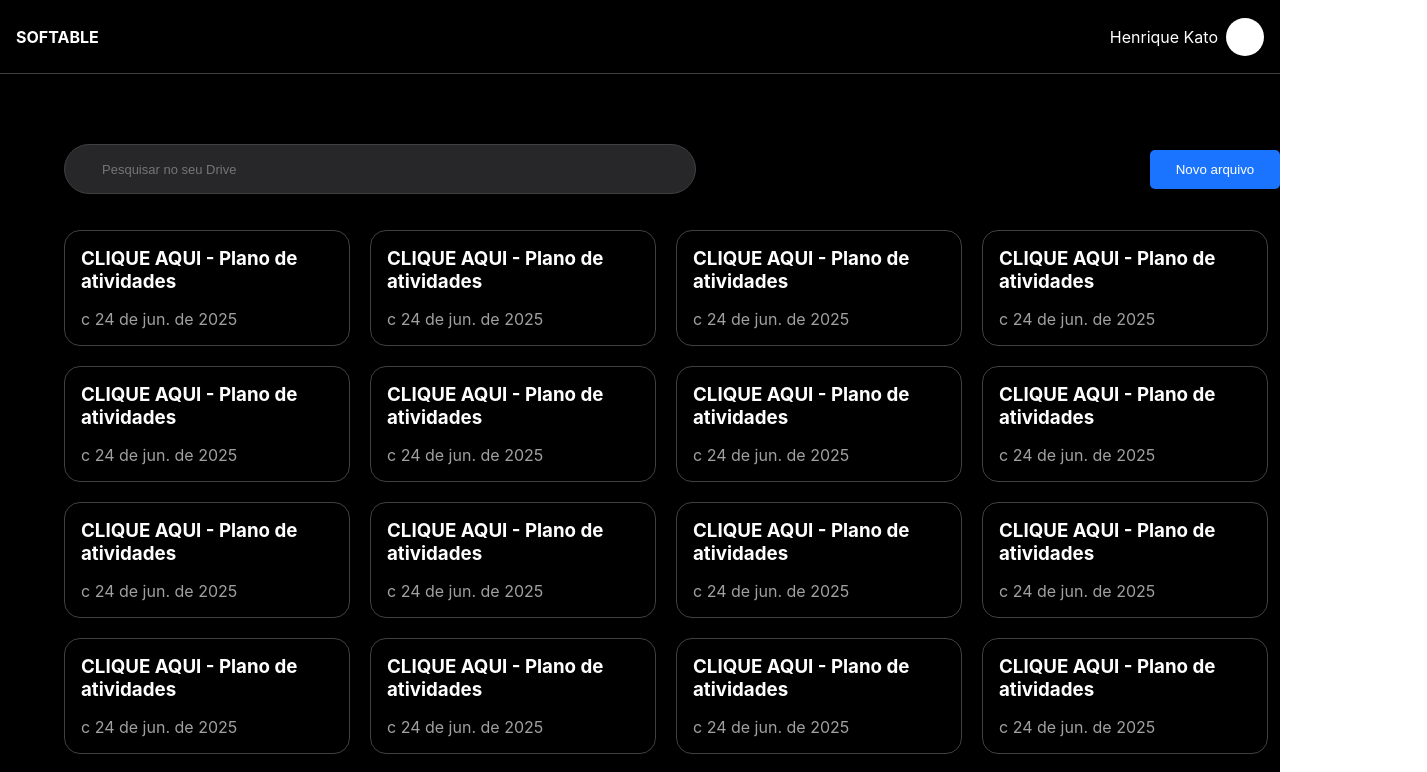
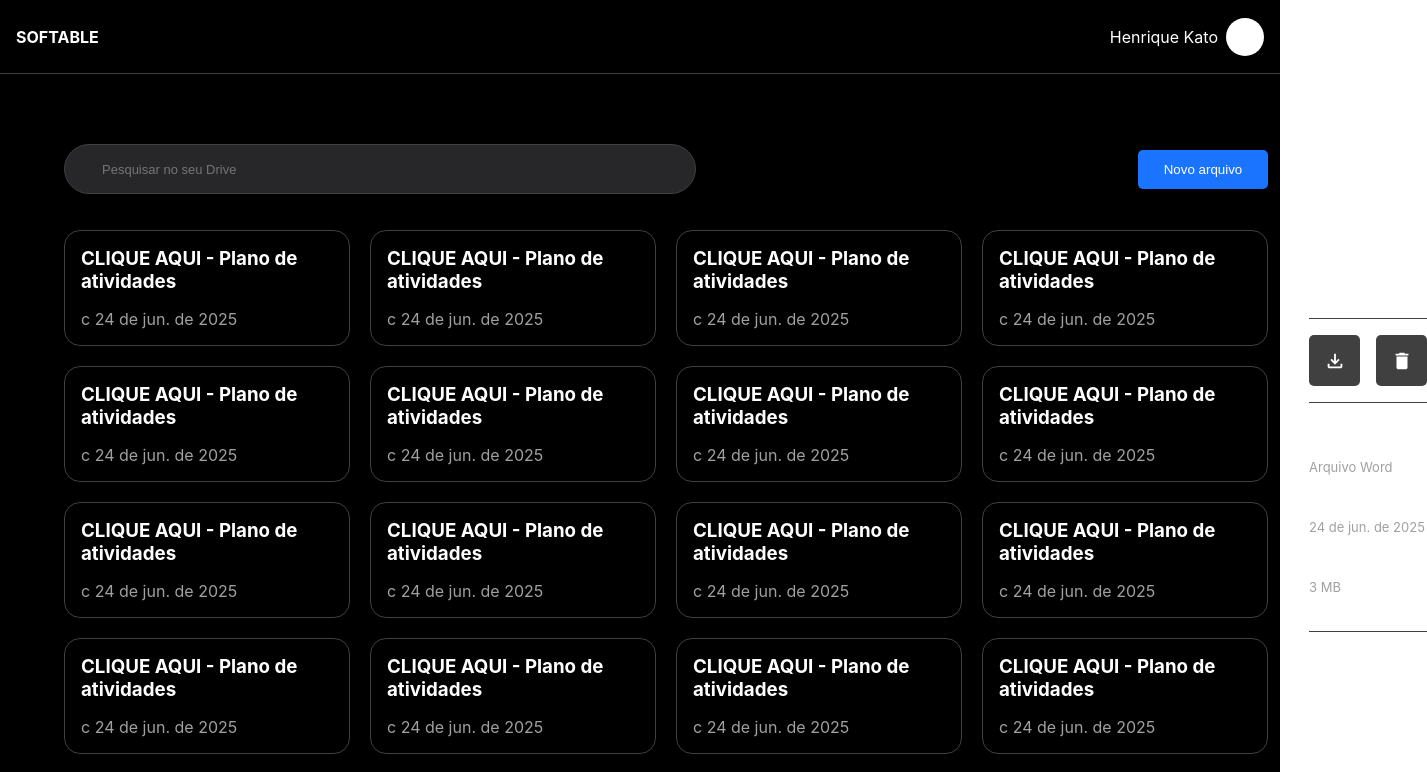
Before and after one commit to henrique-kato/google-drive, a Next.js app: page / in a window 1280 px wide. Shown: the top 772 px of the page, 1427 px wide, since content can reach past the window. Built offline with nearby package versions, Linux system fonts and the light colour scheme.

Commit message:
feat: display file information on the side

```diff
--- a/app/page.tsx
+++ b/app/page.tsx
@@ -8,13 +8,20 @@ import { Header } from "@components/Header";
 import { SearchContainer } from "@components/containers/SearchContainer";
 import { FileList } from "@components/containers/FileList";
 import { FilesContainer } from "@components/containers/FilesContainer";
+import { FileContent } from "@components/containers/FileContent";
+import { useState } from "react";
 
 export default function Home() {
+  const [title, setTitle] = useState("CLIQUE AQUI - Plano de atividades");
+  const [fileType, setFileType] = useState("Word");
+  const [date, setDate] = useState("24 de jun. de 2025");
+  const [fileSize, setFileSize] = useState("3 MB");
+
   return (
     <Container>
       <Head>
-        <title>Create Next App</title>
-        <meta name="description" content="Generated by create next app" />
+        <title>Google Drive</title>
+        <meta name="description" content="Drive" />
         <link rel="icon" href="/favicon.ico" />
       </Head>
       <Header/>
@@ -23,6 +30,7 @@ export default function Home() {
           <SearchContainer/>
           <FileList />
         </FilesContainer>
+        <FileContent title={title} fileType={fileType} date={date} fileSize={fileSize}/>
       </Main>
     </Container>
   );
--- a/app/src/components/commons/buttons/NewFileButton.tsx
+++ b/app/src/components/commons/buttons/NewFileButton.tsx
@@ -9,8 +9,8 @@ const NewFileButtonStyle = styled.button`
   height: 39px;
   border: none;
   cursor: pointer;
-  :hover {
-    background: #71a1f3;
+  &:hover {
+    background: #357fff;
   }
 `
 
--- /dev/null
+++ b/app/src/components/commons/containers/FileContent.tsx
@@ -0,0 +1,109 @@
+import styled from "styled-components";
+import { FaFileAlt } from "react-icons/fa";
+import { MdDelete } from "react-icons/md";
+import { MdOutlineFileDownload } from "react-icons/md";
+
+type FileContentProps = {
+  title: string;
+  fileType: string;
+  date: string;
+  fileSize: string;
+}
+
+const FileContentStyle = styled.div`
+  display: flex;
+  flex-direction: column;
+  border-bottom: 1px solid #404040;
+  color: white;
+  gap: 36px;
+  position: sticky;
+  height: fit-content;
+  padding-bottom: 36px;
+
+  h2 {
+    font-size: large;
+  }
+`
+
+const FileTitle = styled.div`
+  display: flex;
+  flex-direction: column;
+  gap: 16px;
+`
+
+const FileInfo = styled.div`
+  display: flex;
+  flex-direction: column;
+  gap: 24px;
+`
+
+const IconContainer = styled.div`
+  border-top: 1px solid #404040;
+  border-bottom: 1px solid #404040;
+  padding: 16px 0;
+  display: flex;
+  gap: 16px;
+`
+
+const Icon = styled.div`
+  background: #404040;
+  border-radius: 5px;
+  width: 51px;
+  height: 51px;
+  display: flex;
+  justify-content: center;
+  align-items: center;
+  cursor: pointer;
+`
+
+const InfoContainer = styled.div`
+  display: flex;
+  flex-direction: column;
+  gap: 4px;
+`
+
+const TitleParagraph = styled.p`
+  font-size: small;
+  margin: 0;
+`
+
+const InfoParagraph = styled.p`
+  font-size: small;
+  color: #A0A0A0;
+  margin: 0;
+`
+
+function FileContent({title, fileType, date, fileSize}: FileContentProps){
+  return (
+    <FileContentStyle>
+      <FileTitle>
+        <FaFileAlt size={29}/>
+        <h2>{title}</h2>
+      </FileTitle>
+      <IconContainer>
+        <Icon>
+          <MdOutlineFileDownload size={22}/>
+        </Icon>
+        <Icon>
+          <MdDelete size={22}/>
+        </Icon>
+      </IconContainer>
+      <FileInfo>
+        <InfoContainer>
+          <TitleParagraph>Tipo do arquivo</TitleParagraph>
+          <InfoParagraph>Arquivo {fileType}</InfoParagraph>
+        </InfoContainer>
+        <InfoContainer>
+          <TitleParagraph>Criado em</TitleParagraph>
+          <InfoParagraph>{date}</InfoParagraph>
+        </InfoContainer>
+        <InfoContainer>
+          <TitleParagraph>Tamanho</TitleParagraph>
+          <InfoParagraph>{fileSize}</InfoParagraph>
+        </InfoContainer>
+      </FileInfo>
+    </FileContentStyle>
+  )
+}
+
+export {FileContent}
--- a/app/src/components/commons/containers/FileList.tsx
+++ b/app/src/components/commons/containers/FileList.tsx
@@ -3,7 +3,7 @@ import { FileCard } from "@components/cards/FileCard";
 
 const FileListStyle = styled.div`
   display: grid;
-  grid-template-columns: repeat(4, minmax(200px, 286px));
+  grid-template-columns: repeat(4, 286px);
   gap: 20px;
   height: fit-content;
 `
--- a/app/src/styles/sharedstyles.tsx
+++ b/app/src/styles/sharedstyles.tsx
@@ -11,11 +11,13 @@ const Container = styled.div`
 `;
 
 const Main = styled.main`
-  padding: 70px 0 0 64px;
+  padding: 70px 41px 0 64px;
   display: flex;
   flex: 1;
-  flex-direction: column;
+  flex-direction: row;
   width: 100%;
+  gap: 41px;
+  justify-content: space-between;
 `;
 
 export { Container, Main };
```
